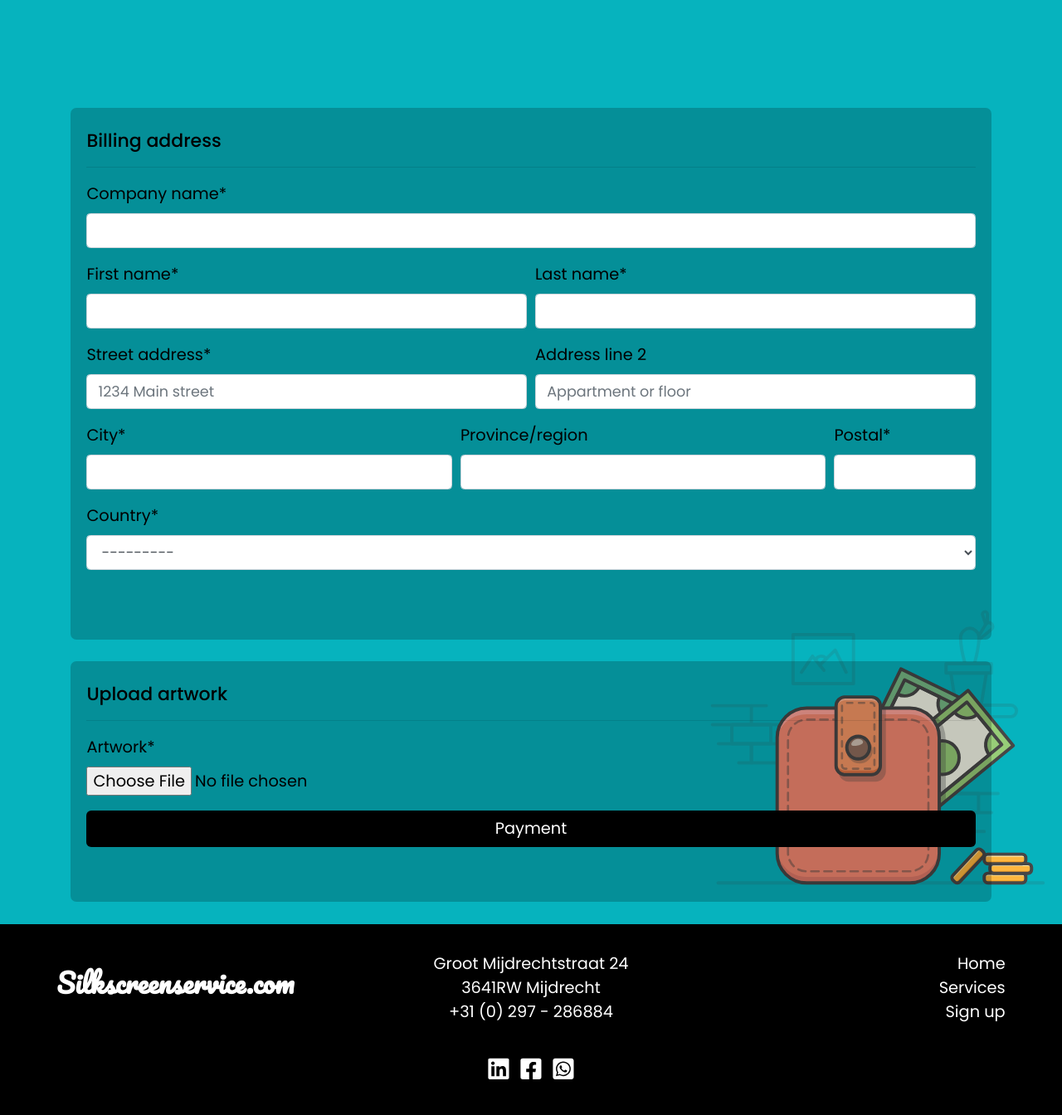
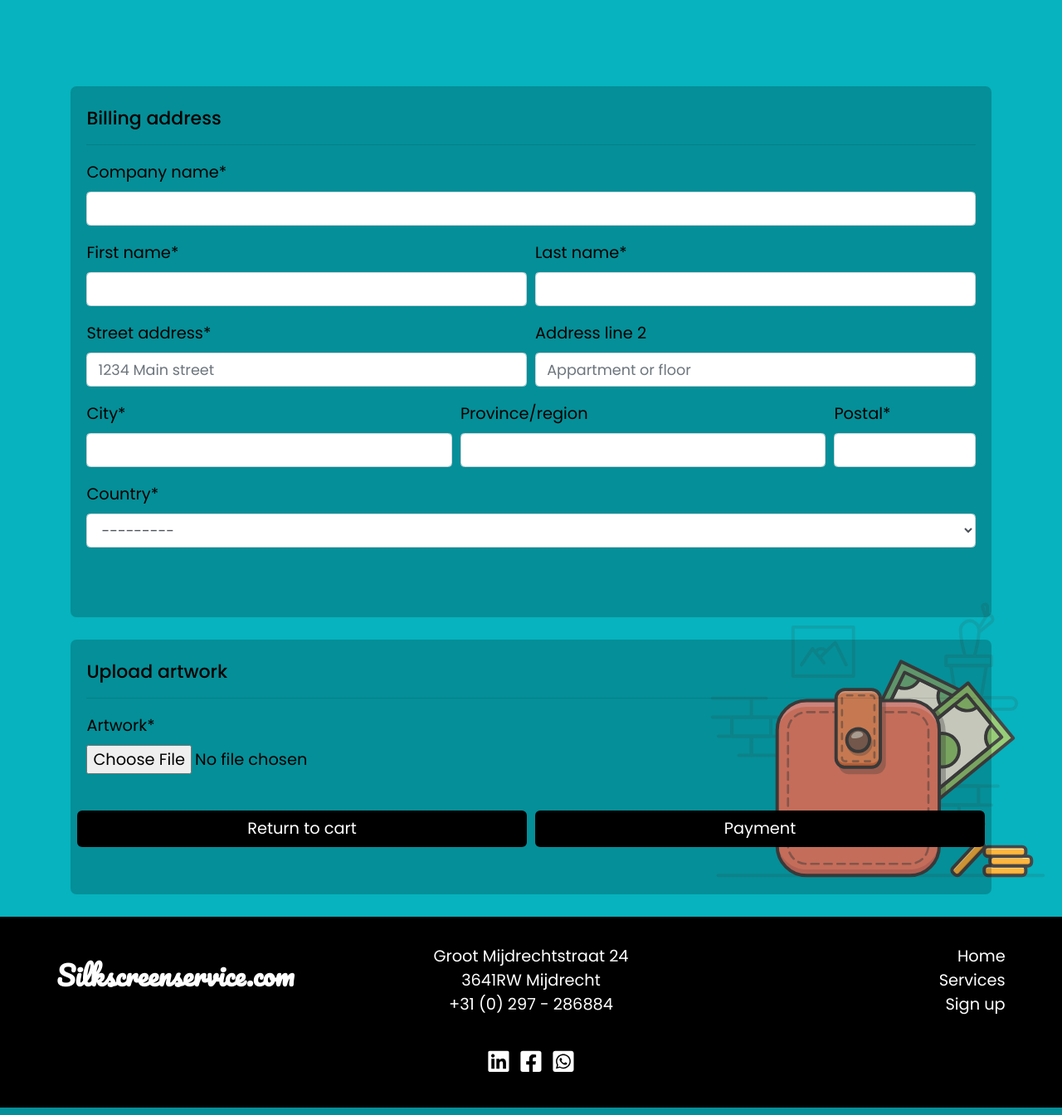
Before and after one commit to D1ang/Silkscreenservice, a Django app: template checkout/templates/checkout/checkout.html in a window 1280 px wide. Shown: the whole page at 83% size. Run offline with Django 3.2, Linux system fonts and the light colour scheme; the template is opened without the code that fills it: values that come from a table or form of the project are taken from there, others are empty; parts of the project's set-up code (start-up, migrations or seed data) failed here and were passed over; some libraries are stand-ins or nearby versions.

Commit message:
Added return buttons to all the checkout steps for a better UX

```diff
--- a/checkout/templates/checkout/checkout.html
+++ b/checkout/templates/checkout/checkout.html
@@ -1,6 +1,7 @@
 {% extends 'base.html' %}
 
 {% load crispy_forms_tags %}
+{% crispy form form.helper %}
 
 {% block content %}
 
@@ -8,11 +9,12 @@
   <div class="container pt-3">
 
     <!--Checkoutform-->
-    <div class="cart-container mt-5">
+    <div class="cart-container mt-4">
       <div class="row">
         <div class="col p-4">
           <form method="POST" action="" class="uniForm" enctype="multipart/form-data">
             {% csrf_token %}
+
             <h5>Billing address</h5>
             <hr>
              <div class="form-group">
@@ -62,7 +64,14 @@
           <div class="form-group">
             {{ form.artwork|as_crispy_field }}
           </div>
-          <button class="btn btn-black-sm" type="submit">Payment</button>
+        </div>
+      </div>
+      <div class="form-row justify-content-center">
+        <div class="form-group col-md-6 mb-0">
+          <a href="{% url 'orders:cart' %}" class="btn btn-black-sm mb-3" role="button">Return to cart</a>
+        </div>
+        <div class="form-group col-md-6 mb-0">
+          <input class="btn btn-black-sm" type="submit" value="Payment">
         </div>
       </div>
     </div>
```
Also changed, not shown: checkout/templates/checkout/payment.html (+17 -4 lines), orders/templates/orders/cart.html (+4 -4 lines).
